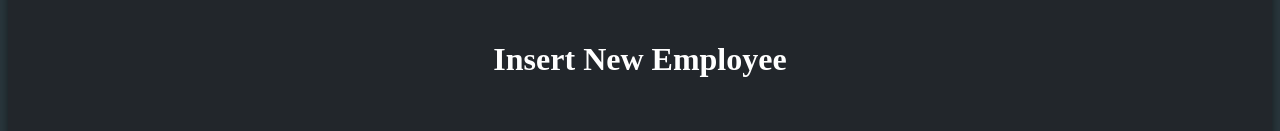
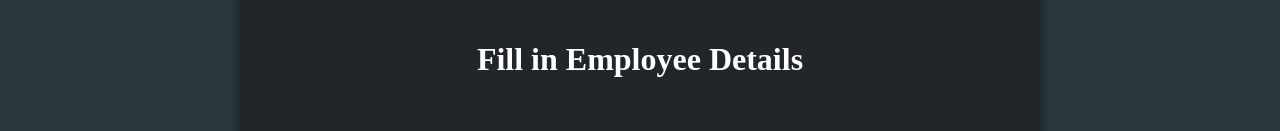
Before and after one commit to HactorPK/health-insurance-management, a React (Create React App) app: page /updateemp/1 in a window 1280 px wide. Shown: the part 277-408 px from the top of the page. Built offline with nearby package versions, Linux system fonts and the light colour scheme; no server answers.

Commit message:
added insert information template

```diff
--- a/src/components/InsertEmployee.js
+++ b/src/components/InsertEmployee.js
@@ -1,5 +1,5 @@
 import React from "react"
-import "../styles/insertemployee.css"
+import "../styles/insertinformation.css"
 import AddEditEmployee from "./AddEditEmployee";
 import { Logo } from './Logo';
 
@@ -8,9 +8,9 @@ export class InsertEmployee extends React.Component
     render()
     {
         return(
-            <div className="container-ins-employee">
+            <div className="information-container">
                 <Logo className =" logoFig"/>
-                <h1 className="title" > Insert New Employee </h1>
+                <h1 className="title" > Fill in Employee Details </h1>
                 <AddEditEmployee/>
             </div>
         )
--- a/src/components/InsertInsurance.js
+++ b/src/components/InsertInsurance.js
@@ -1,5 +1,5 @@
 import React from "react"
-import "../styles/employeePanel.css"
+import "../styles/insertinformation.css"
 import AddInsurance from "./Add_Insurance";
 import { Logo } from './Logo';
 
@@ -8,12 +8,12 @@ export class InsertInsurance extends React.Component
     render()
     {
         return(
-            <div className="container">
+            <div className="information-container">
                 <Logo className =" logoFig"/>
                 <br></br>
                 <br></br>
                 <br></br>
-                <h1 className="title" > Add Insurance </h1>
+                <h1 className="title" > Fill In Insurance Details</h1>
                 <AddInsurance/>
             </div>
         )
--- a/src/components/Login.js
+++ b/src/components/Login.js
@@ -1,5 +1,5 @@
 import React from "react"
-import "../styles/insertemployee.css"
+import "../styles/insertinformation.css"
 import Form from "./Form"
 import { Logo } from './Logo';
 
@@ -9,7 +9,7 @@ export class Login extends React.Component
     {
         return(
 
-    <div className="container-ins-employee" style={{width:"40vw"}}>
+    <div className="information-container" style={{width:"40vw"}}>
                 <Logo className =" logoFig"/>
                 <h2 className="title" > Employee Panel </h2>
                 {<Form/>}
--- a/src/styles/insertemployee.css
+++ b/src/styles/insertinformation.css
@@ -1,4 +1,4 @@
-.container-ins-employee {
+.information-container {
     margin-left: auto;
     margin-right: auto;
     margin-top: 50px;
@@ -8,6 +8,7 @@
     color: white;
     align-items: center;
     height: auto;
+    width: 100vh;
     padding-top: 0.5em;
     font-family: sans-sarif;
     padding-bottom: 2em;
```
